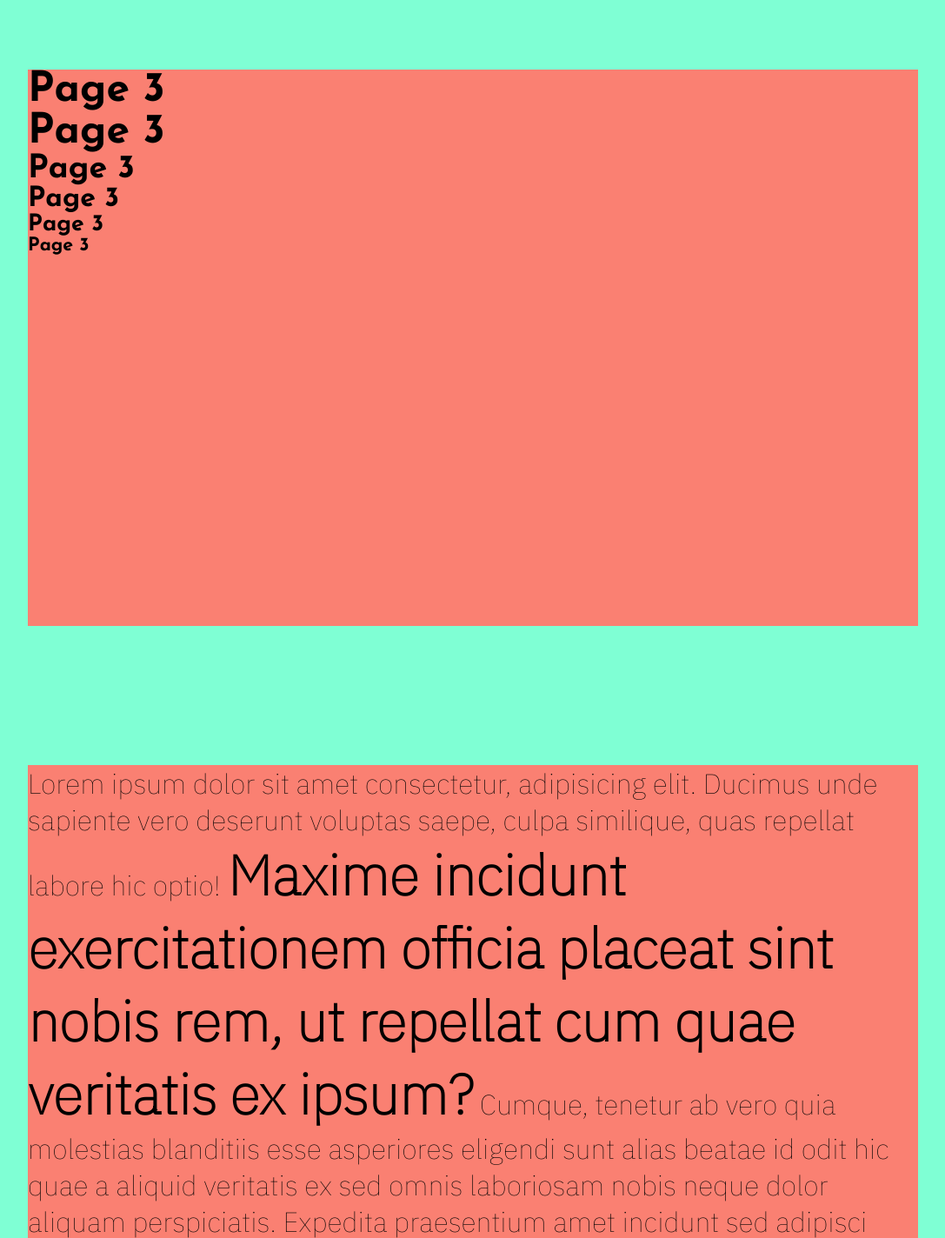
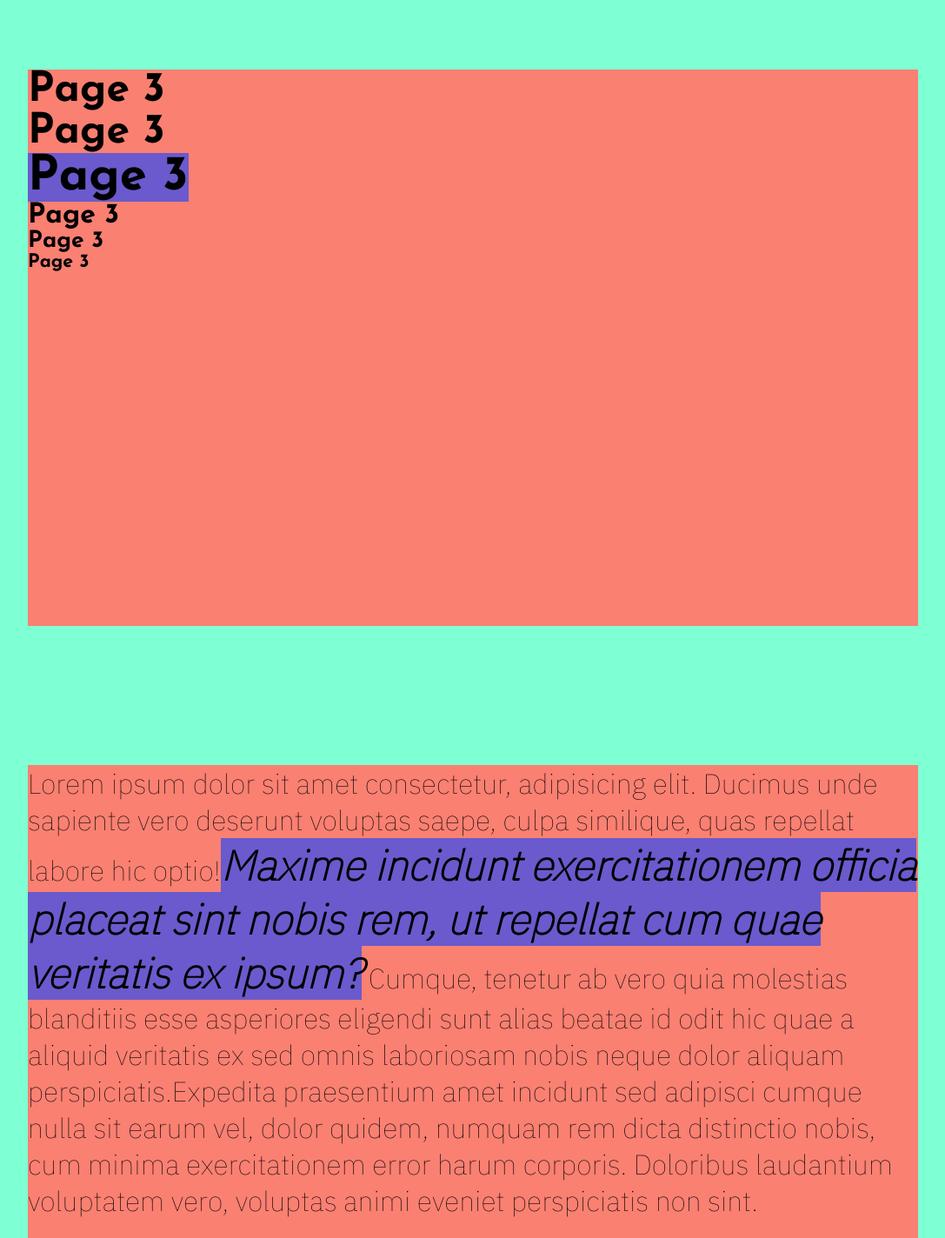
Before and after one commit to danilarson129/week1demo, a plain HTML site: page index.html in a window 1280 px wide. Shown: the top 1424 px of the page at 87% size, without its empty margins (96-1183 px from the left). Drawn offline with Linux system fonts and the light colour scheme.

Commit message:
bold, italic, and background highlight of text

```diff
--- a/index.html
+++ b/index.html
@@ -17,7 +17,7 @@
         <section>
             <h1>Page 3</h1>
             <h2>Page 3</h2>
-            <h3>Page 3</h3>
+            <h3><b>Page 3</b></h3>
             <h4>Page 3</h4>
             <h5>Page 3</h5>
             <h6>Page 3</h6>
@@ -25,7 +25,7 @@
     </div>
     <div class="container">
         <section>
-            <p>Lorem ipsum dolor sit amet consectetur, adipisicing elit. Ducimus unde sapiente vero deserunt voluptas saepe, culpa similique, quas repellat labore hic optio! <b>Maxime incidunt exercitationem officia placeat sint nobis rem, ut repellat cum quae veritatis ex ipsum?</b> Cumque, tenetur ab vero quia molestias blanditiis esse asperiores eligendi sunt alias beatae id odit hic quae a aliquid veritatis ex sed omnis laboriosam nobis neque dolor aliquam perspiciatis. Expedita praesentium amet incidunt sed adipisci cumque nulla sit earum vel, dolor quidem, numquam rem dicta distinctio nobis, cum minima exercitationem error harum corporis. Doloribus laudantium voluptatem vero, voluptas animi eveniet perspiciatis non sint.</p>
+            <p>Lorem ipsum dolor sit amet consectetur, adipisicing elit. Ducimus unde sapiente vero deserunt voluptas saepe, culpa similique, quas repellat labore hic optio!<i><b>Maxime incidunt exercitationem officia placeat sint nobis rem, ut repellat cum quae veritatis ex ipsum?</b></i>  Cumque, tenetur ab vero quia molestias blanditiis esse asperiores eligendi sunt alias beatae id odit hic quae a aliquid veritatis ex sed omnis laboriosam nobis neque dolor aliquam perspiciatis.Expedita praesentium amet incidunt sed adipisci cumque nulla sit earum vel, dolor quidem, numquam rem dicta distinctio nobis, cum minima exercitationem error harum corporis. Doloribus laudantium voluptatem vero, voluptas animi eveniet perspiciatis non sint.</p>
         </section>
     </div>
   </body>
--- a/style.css
+++ b/style.css
@@ -22,7 +22,8 @@ p {
     font-family: 'IBM Plex Sans', sans-serif;
 }
 b {
-    font-size:2em;
+    font-size:1.5em;
+    background-color: slateblue;
 }
 body {
     font-size: 2em;
```
